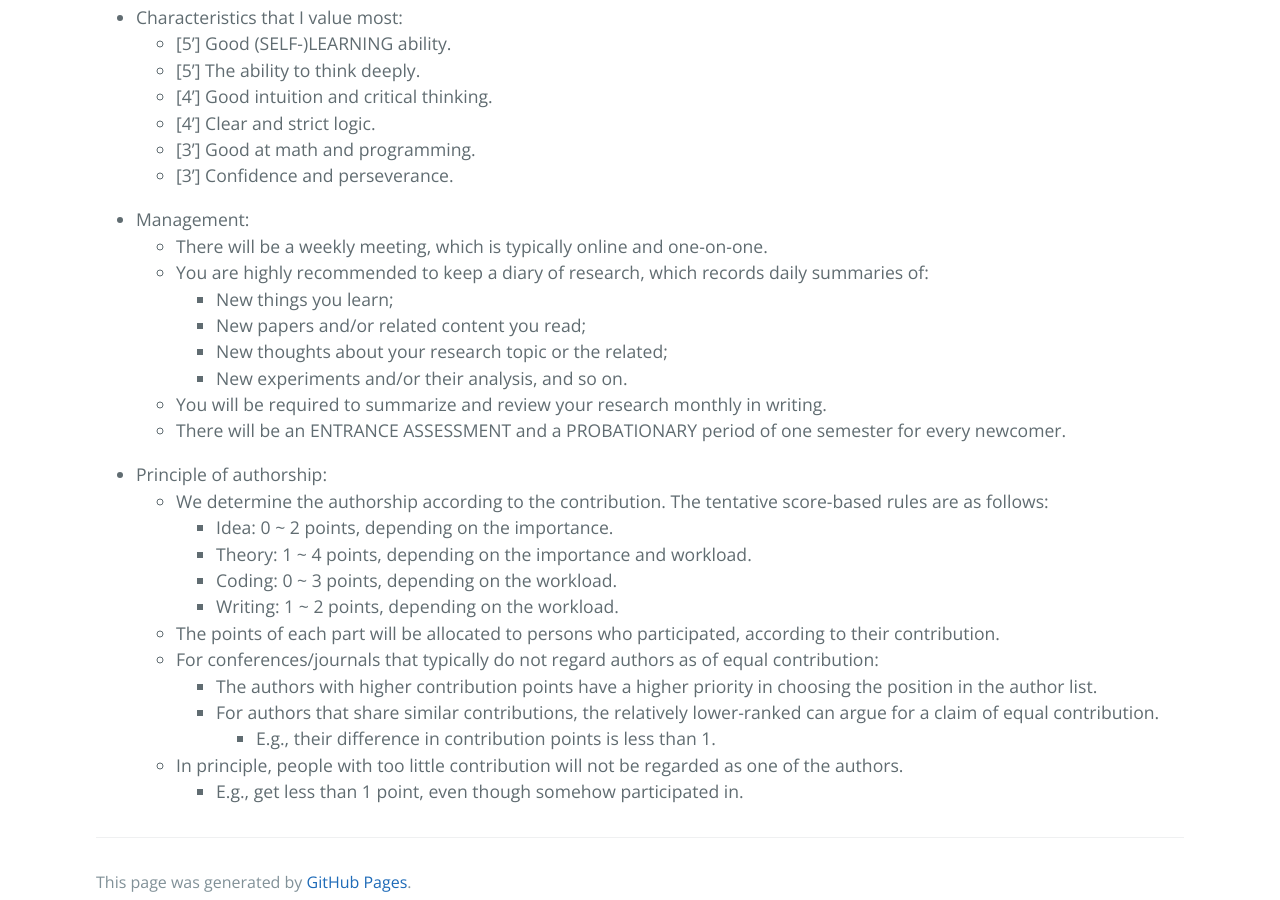
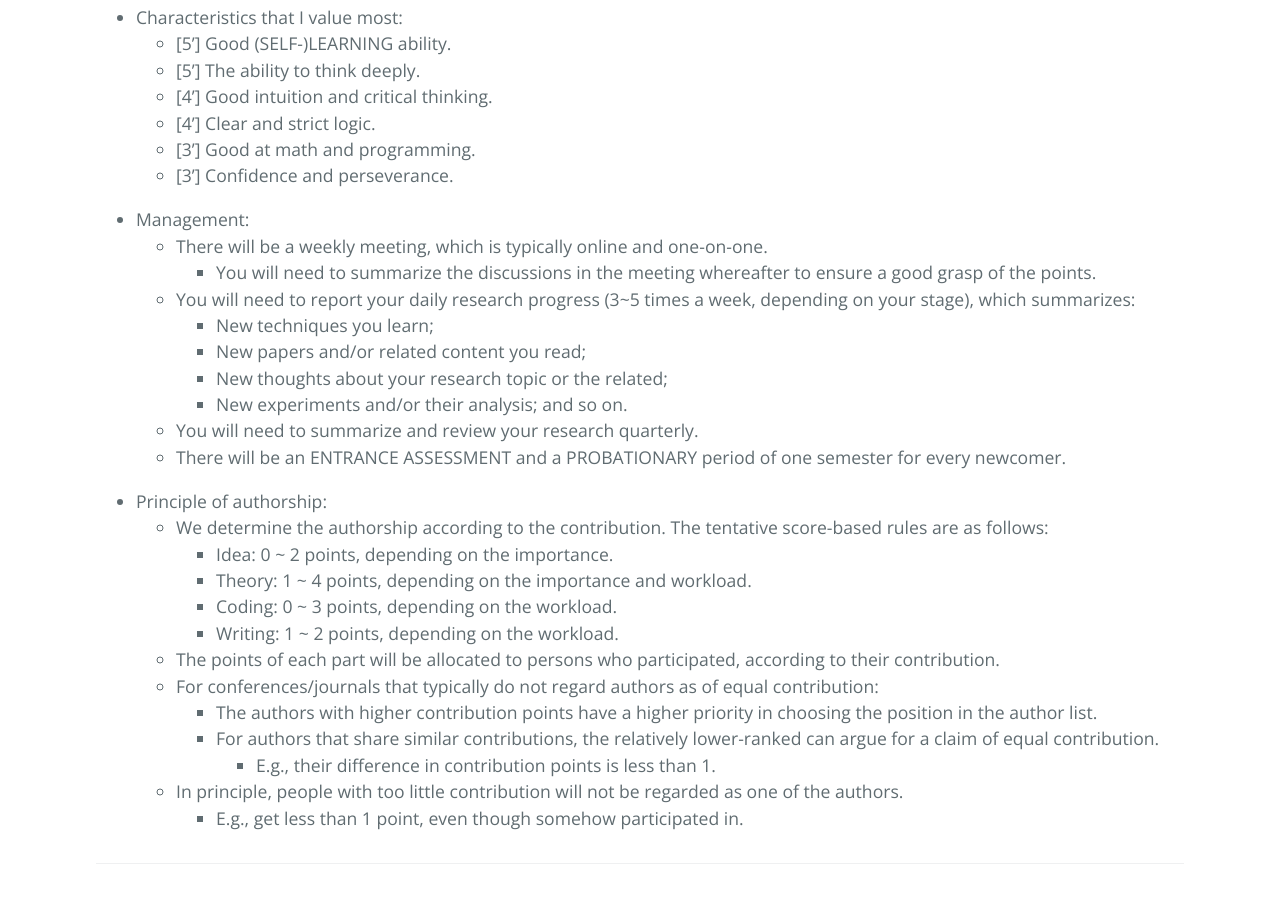
Before and after one commit to ZhimingZhou/zhimingzhou.github.io, a Jekyll site: the page built from _posts/2021-10-11-Prospective-Students.md, in a window 1280 px wide and 900 px high, scrolled down 1364 px. Built offline with Jekyll 4.4.1, drawn with Linux system fonts in a browser that asks for light colours; comment, search, counter and statistics services are not loaded.

Commit message:
Update 2021-10-11-Prospective-Students.md

```diff
--- a/_posts/2021-10-11-Prospective-Students.md
+++ b/_posts/2021-10-11-Prospective-Students.md
@@ -60,12 +60,13 @@ I’m looking for talented students with enthusiasm for fundamental research in
 <!--  -->
 - Management:
 	- There will be a weekly meeting, which is typically online and one-on-one.
-	- You are highly recommended to keep a diary of research, which records daily summaries of:
-		- New things you learn;
+		- You will need to summarize the discussions in the meeting whereafter to ensure a good grasp of the points.
+	- You will need to report your daily research progress (3~5 times a week, depending on your stage), which summarizes:
+		- New techniques you learn;
 		- New papers and/or related content you read;
 		- New thoughts about your research topic or the related;
-		- New experiments and/or their analysis, and so on.
-	- You will be required to summarize and review your research monthly in writing.
+		- New experiments and/or their analysis; and so on.
+	- You will need to summarize and review your research quarterly.
 	- There will be an ENTRANCE ASSESSMENT and a PROBATIONARY period of one semester for every newcomer.
 
 <!--  -->
```
